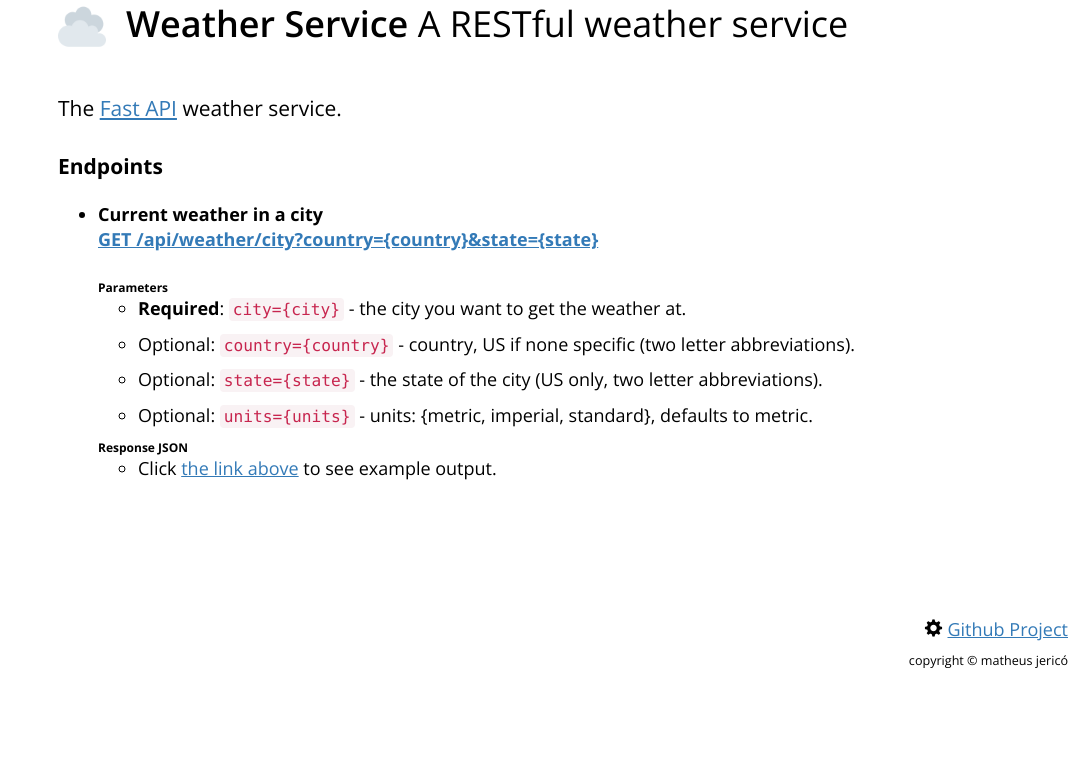
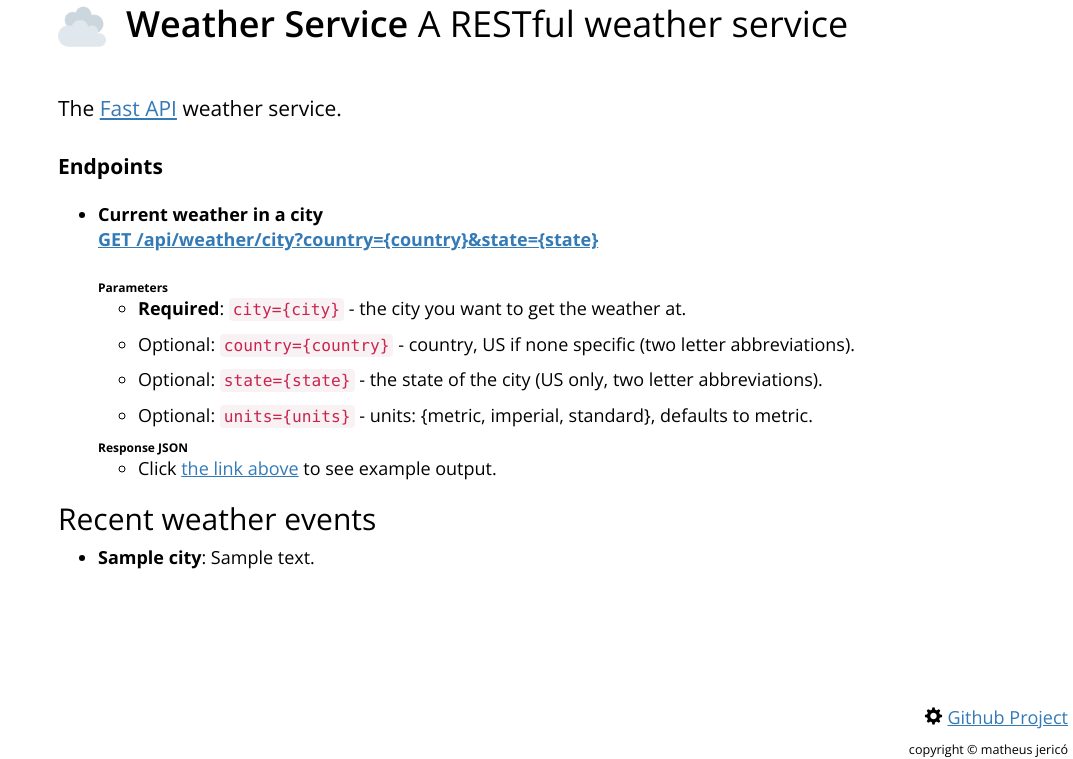
Before and after one commit to matheusjerico/weather-api, a FastAPI app: template templates/home/index.html in a window 1280 px wide. Shown: the part 41-800 px from the top of the page, without its empty margins (207-1280 px from the left). Run offline with FastAPI, Linux system fonts and the light colour scheme; the template is opened without the code that fills it: most values are stand-ins (such as "Sample title", 1, 10 or a date in 2020); some libraries are stand-ins or nearby versions.

Commit message:
feat: adding events in home page

```diff
--- a/templates/home/index.html
+++ b/templates/home/index.html
@@ -48,6 +48,19 @@
     </ul>
     </p>
 
+    {% if events|length > 0 %}
+    <div>
+        <h2>Recent weather events</h2>
+        <ul>
+            {% for event in events %}
+                <li>
+                    <strong>{{ event.location.city }}</strong>: {{ event.description }}
+                </li>
+            {% endfor %}
+        </ul>
+    </div>
+    {% endif %}
+
     </div>
 
 {% endblock %}
```
Also changed, not shown: views/home.py (+7 -5 lines).
